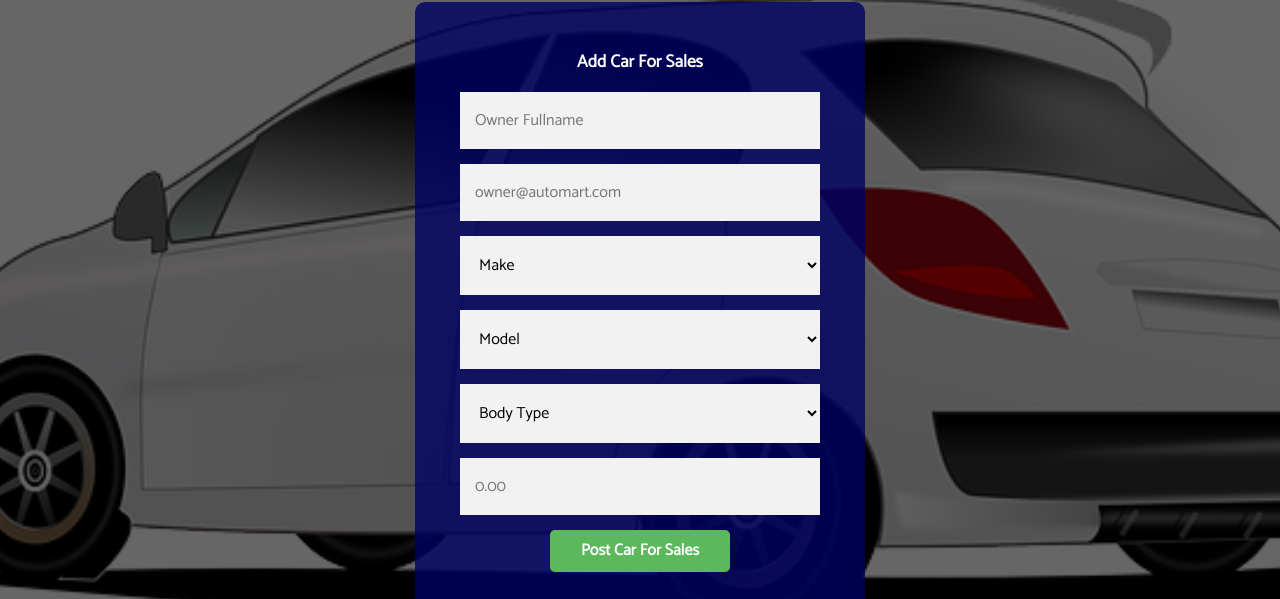
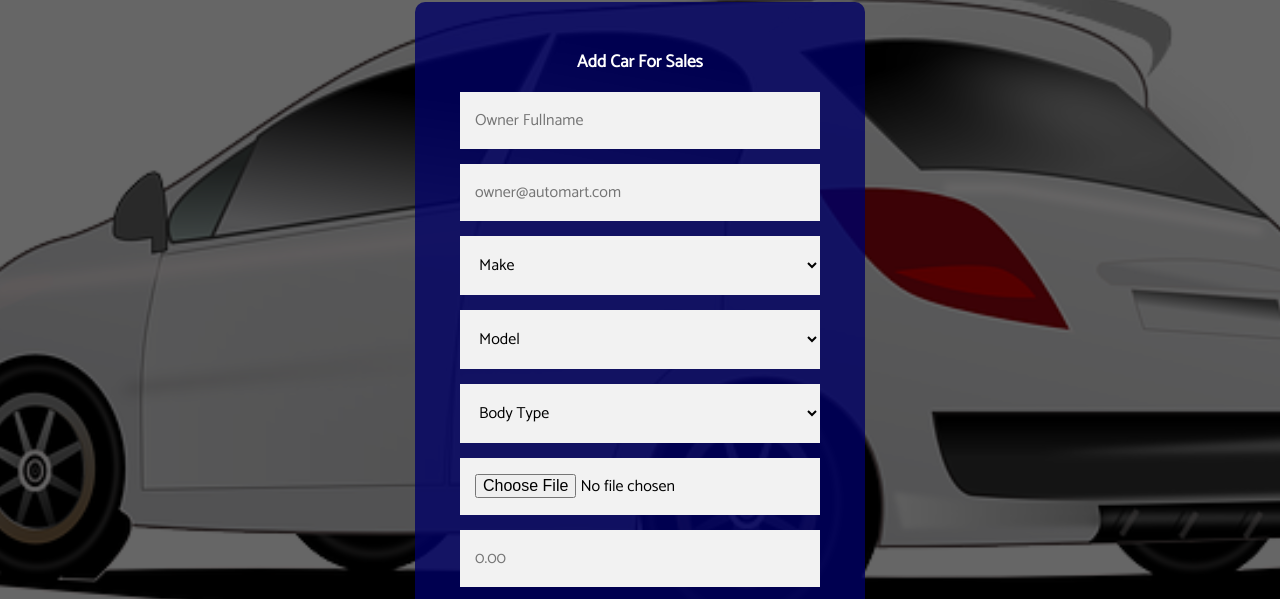
Before and after one commit to marusoft/Auto-Mart, a plain HTML site: page UI/car-advert.html in a window 1280 px wide. Shown: the part 159-758 px from the top of the page. Drawn offline with Linux system fonts and the light colour scheme.

Commit message:
add input element for image

```diff
--- a/UI/car-advert.html
+++ b/UI/car-advert.html
@@ -68,6 +68,7 @@
                 <option value="couple">Couple</option>
                 <option value="pickpo">Pickup</option>
             </select>
+            <input type="file" name="car-img" id="car-img">
             <input type="number" name="car-price" id="car-price" min="0.00" max="10000000" placeholder="0.00">
             <input type="submit" value="Post Car For Sales">
         </form>
```
